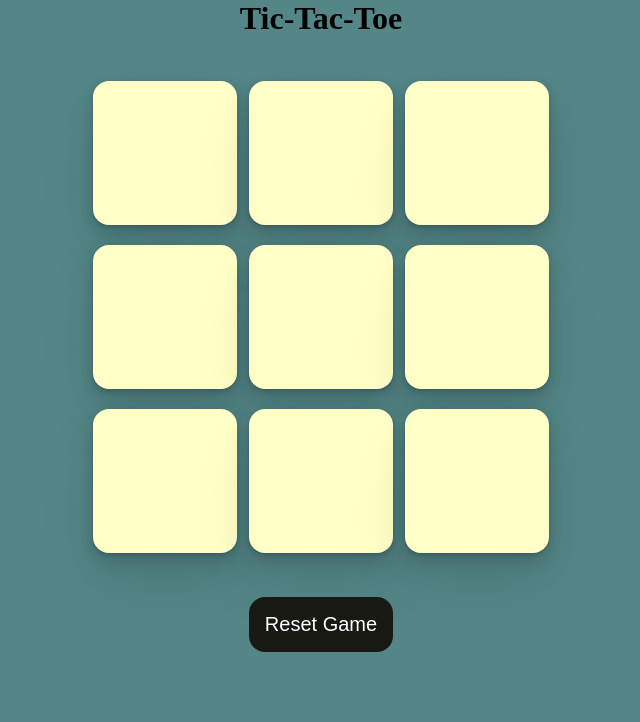
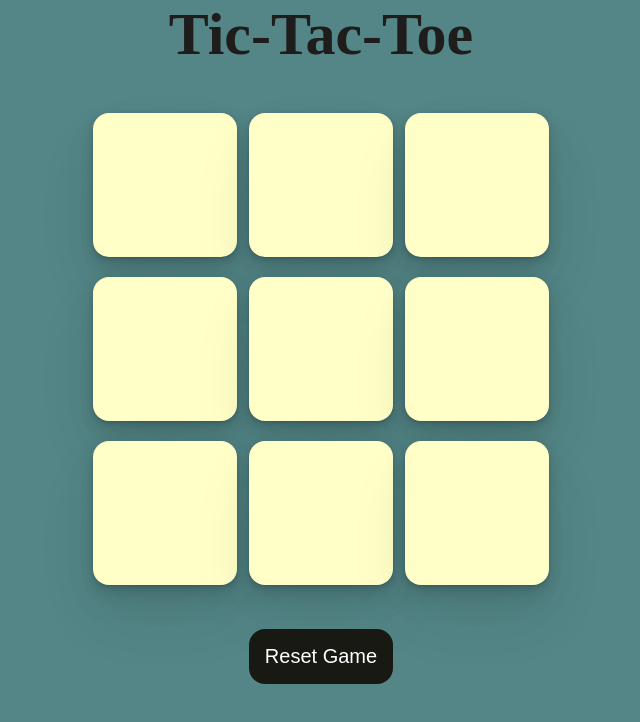
Before and after one commit to devshakya88/Tic-Tac-Toi-game, a plain HTML site: page index.html in a window 1280 px wide. Shown: the whole page, without its empty margins (319-959 px from the left). Drawn offline with Linux system fonts and the light colour scheme.

Commit message:
Add Readme

```diff
--- a/index.html
+++ b/index.html
@@ -14,7 +14,7 @@
         <button id="new-btn">New Game</button>
     </div>
     <main>
-        <h1>Tic-Tac-Toe</h1>
+        <h1 class="heading">Tic-Tac-Toe</h1>
         <div class="container">
             <div class="game">
                 <button class="box"></button>
--- a/style.css
+++ b/style.css
@@ -80,3 +80,8 @@ body{
 .hide{
     display: none;
 }
+
+h1{
+    color: rgb(31, 28, 28);
+    font-size: 60px;
+}
```
Also changed, not shown: 1 other file.
